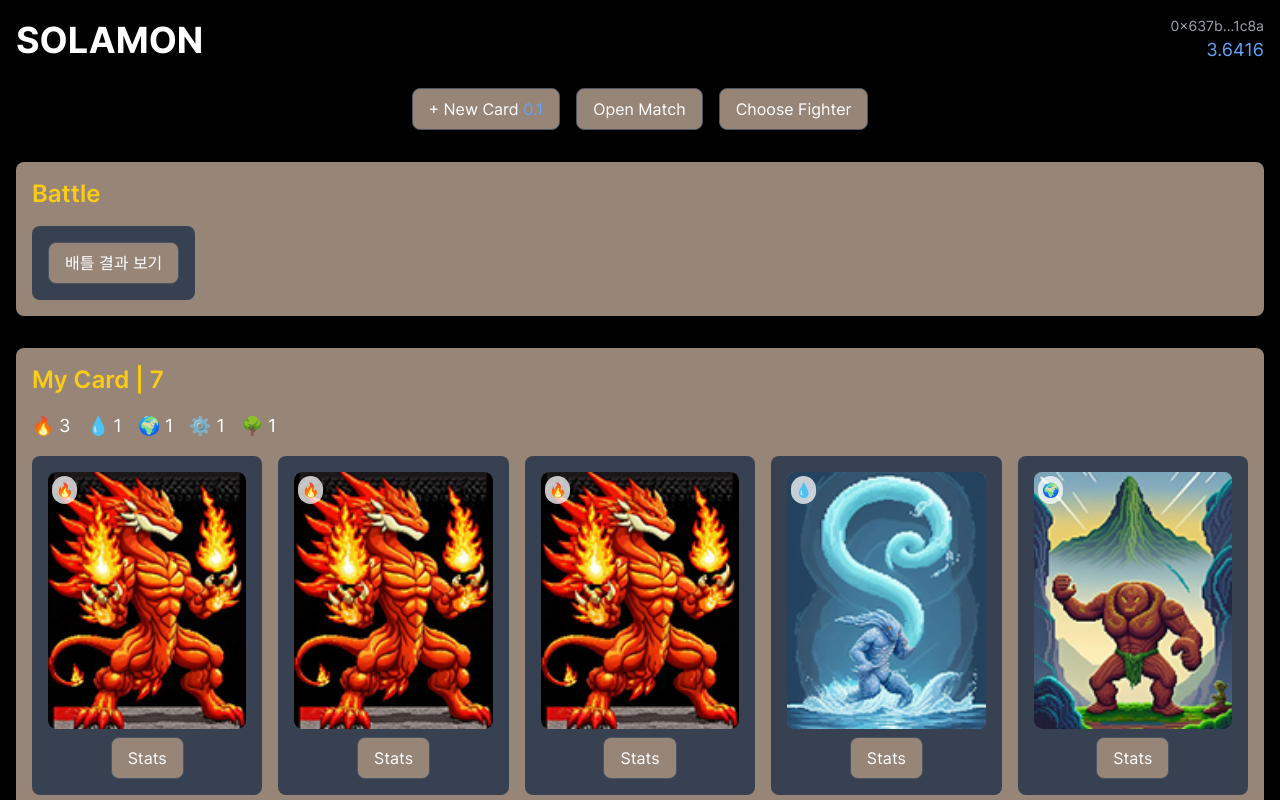
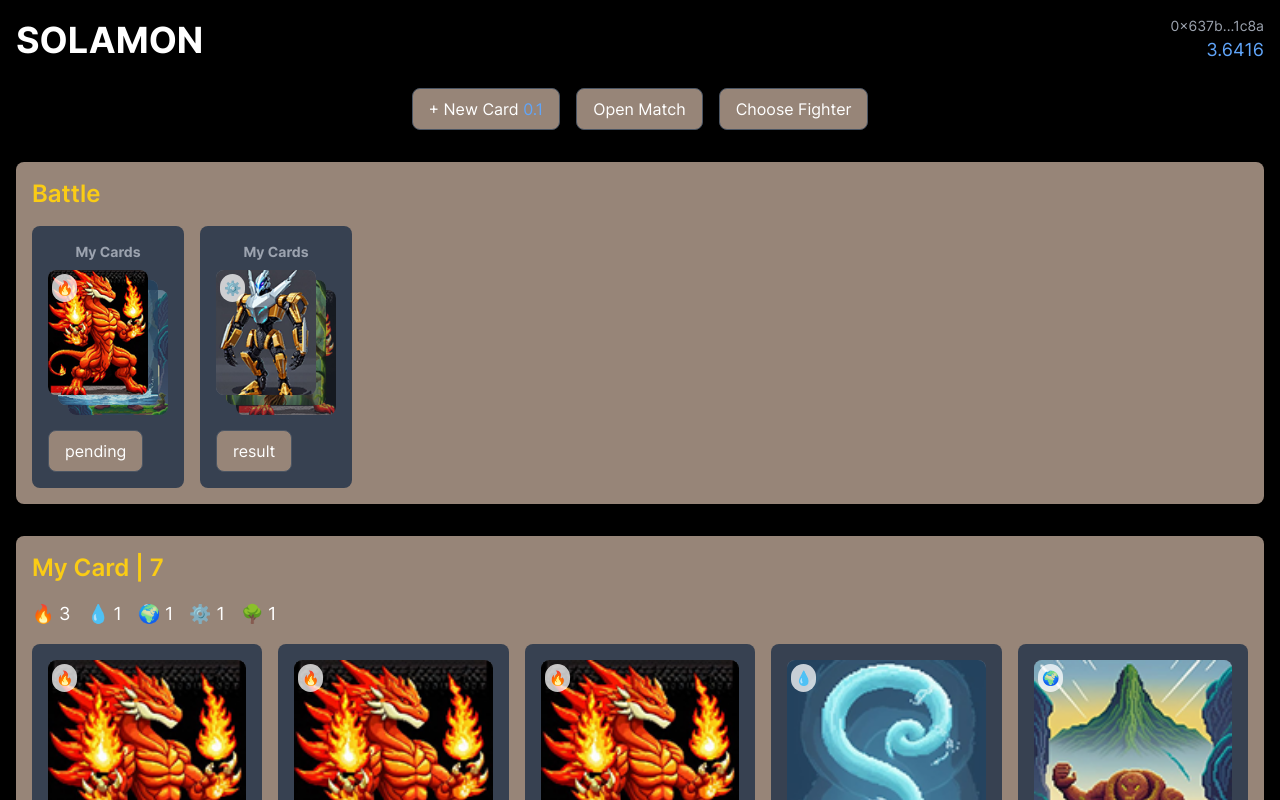
Before and after one commit to team-solamon/solamon, a Next.js app in the folder frontend/: page /home in a window 1280 px wide. Shown: the top 800 px of the page. Built offline with nearby package versions, Linux system fonts and the light colour scheme.

Commit message:
feat: implement CardStack

```diff
--- a/frontend/src/app/home/page.tsx
+++ b/frontend/src/app/home/page.tsx
@@ -2,13 +2,15 @@
 
 import React, { useState } from 'react'
 import Button from '../../components/Button'
-import CardImage from '../../components/CardImage'
+import Card from '../../components/Card'
 
 import dynamic from 'next/dynamic'
 import Modal from '../../components/Modal'
 import { DrawableCards } from '@/game/data/draw'
 import { CardData, CardElement, getElementEmoji } from '@/game/data/card'
 import { useRouter } from 'next/navigation'
+import CardStack from '@/components/CardStack'
+import { BattleStatus } from '@/game/data/battle'
 
 const DrawGame = dynamic(() => import('../draw/components/DrawGame'), {
   ssr: false,
@@ -32,6 +34,30 @@ const myCards: CardData[] = [
   { name: 'EARTH', element: 'EARTH', attack: 4, health: 5 },
   { name: 'METAL', element: 'METAL', attack: 6, health: 2 },
   { name: 'WOOD', element: 'WOOD', attack: 4, health: 4 },
+]
+
+const cardStackData: BattleStatus[] = [
+  {
+    status: 'pending',
+    myCards: [
+      { name: 'FIRE', element: 'FIRE', attack: 5, health: 3 },
+      { name: 'WATER', element: 'WATER', attack: 3, health: 6 },
+      { name: 'EARTH', element: 'EARTH', attack: 4, health: 5 },
+    ],
+  },
+  {
+    status: 'result',
+    myCards: [
+      { name: 'METAL', element: 'METAL', attack: 6, health: 2 },
+      { name: 'WOOD', element: 'WOOD', attack: 4, health: 4 },
+      { name: 'FIRE', element: 'FIRE', attack: 5, health: 3 },
+    ],
+    opponentCards: [
+      { name: 'WATER', element: 'WATER', attack: 3, health: 6 },
+      { name: 'EARTH', element: 'EARTH', attack: 4, health: 5 },
+      { name: 'METAL', element: 'METAL', attack: 6, health: 2 },
+    ],
+  },
 ]
 
 const HomePage = () => {
@@ -104,11 +130,25 @@ const HomePage = () => {
             Battle
           </h2>
           <div className='battle-cards flex gap-4'>
-            <div className='card bg-gray-700 p-4 rounded-lg'>
-              <Button onClick={() => router.push('/game')}>
-                배틀 결과 보기
-              </Button>
-            </div>
+            {cardStackData.map((battle, index) => (
+              <div key={index} className='card bg-gray-700 p-4 rounded-lg'>
+                <div className='flex justify-around'>
+                  <div>
+                    <h4 className='text-center text-sm text-gray-400 mb-2'>
+                      My Cards
+                    </h4>
+                    <CardStack cards={battle.myCards} className='mx-auto' />
+                  </div>
+                </div>
+                {battle.status === 'result' ? (
+                  <Button onClick={() => router.push('/game')}>
+                    {battle.status}
+                  </Button>
+                ) : (
+                  <Button>{battle.status}</Button>
+                )}
+              </div>
+            ))}
           </div>
         </div>
       </section>
@@ -134,7 +174,7 @@ const HomePage = () => {
                 key={index}
                 className='card bg-gray-700 p-4 rounded-lg flex flex-col items-center'
               >
-                <CardImage card={card} className='mx-auto' />
+                <Card card={card} className='mx-auto' />
                 <Button onClick={() => openModal('cardDetails', card)}>
                   Stats
                 </Button>
@@ -183,7 +223,7 @@ const HomePage = () => {
               key={index}
               className='card bg-gray-700 p-2 rounded-lg flex-shrink-0 w-24'
             >
-              <CardImage card={card} className='mx-auto' />
+              <Card card={card} className='mx-auto' />
             </div>
           ))}
         </div>
@@ -199,7 +239,7 @@ const HomePage = () => {
           <div className='card-details text-center'>
             <h3 className='text-2xl font-bold mb-4'>{selectedCard.name}</h3>
             <div className='flex justify-center mb-4'>
-              <CardImage card={selectedCard} />
+              <Card card={selectedCard} />
             </div>
             <p>Element: {selectedCard.element}</p>
             <p>Attack: {selectedCard.attack}</p>
--- a/frontend/src/components/CardImage.tsx
+++ b/frontend/src/components/Card.tsx
@@ -10,7 +10,7 @@ interface CardImageProps {
   className?: string
 }
 
-const CardImage: React.FC<CardImageProps> = ({
+const Card: React.FC<CardImageProps> = ({
   card,
   width = '100%',
   height = 'auto',
@@ -39,4 +39,4 @@ const CardImage: React.FC<CardImageProps> = ({
   )
 }
 
-export default CardImage
+export default Card
--- /dev/null
+++ b/frontend/src/components/CardStack.tsx
@@ -0,0 +1,99 @@
+import React, { useState, useEffect } from 'react'
+import { CardData } from '@/game/data/card'
+import CardImage from './Card'
+
+const TRANSITION_DURATION = 300
+const ANIMATION_TIMEOUT = TRANSITION_DURATION
+
+interface CardStackProps {
+  cards: CardData[]
+  className?: string
+}
+
+const CardStack: React.FC<CardStackProps> = ({ cards, className = '' }) => {
+  const [displayedCards, setDisplayedCards] = useState<
+    { id: number; card: CardData; position: number }[]
+  >([])
+  const [isAnimating, setIsAnimating] = useState(false)
+
+  useEffect(() => {
+    if (cards.length > 0) {
+      setDisplayedCards(
+        cards.slice(0, 3).map((card, idx) => ({
+          id: idx,
+          card,
+          position: idx,
+        }))
+      )
+    }
+  }, [cards])
+
+  const rotateCards = () => {
+    if (isAnimating || cards.length <= 1) return
+
+    setIsAnimating(true)
+
+    const nextCardIndex =
+      (displayedCards[displayedCards.length - 1].id + 1) % cards.length
+
+    setDisplayedCards((currentCards) => {
+      return currentCards.map((cardItem) => {
+        if (cardItem.position === 0) {
+          return { ...cardItem, position: 3 }
+        }
+        return { ...cardItem, position: cardItem.position - 1 }
+      })
+    })
+
+    setTimeout(() => {
+      setDisplayedCards((currentCards) => {
+        const newCards = currentCards.filter((card) => card.position < 3)
+
+        newCards.push({
+          id: nextCardIndex,
+          card: cards[nextCardIndex],
+          position: 2,
+        })
+
+        return newCards
+      })
+
+      setIsAnimating(false)
+    }, ANIMATION_TIMEOUT)
+  }
+
+  return (
+    <div
+      className={`relative w-[120px] h-[160px] ${className} cursor-pointer`}
+      onClick={rotateCards}
+    >
+      {displayedCards.map((item) => {
+        const displayPosition = item.position > 2 ? 2 : item.position
+
+        return (
+          <div
+            key={item.id}
+            className={`absolute top-0 left-0 transition-all duration-${TRANSITION_DURATION} ease-in-out`}
+            style={{
+              transform: `translate(${displayPosition * 10}px, ${
+                displayPosition * 10
+              }px)`,
+              zIndex: 3 - item.position,
+              opacity: item.position === 3 ? 0.4 : 1 - displayPosition * 0.2,
+            }}
+          >
+            <CardImage
+              card={item.card}
+              width='100px'
+              height='auto'
+              maxWidth='100px'
+              maxHeight='140px'
+            />
+          </div>
+        )
+      })}
+    </div>
+  )
+}
+
+export default CardStack
--- /dev/null
+++ b/frontend/src/game/data/battle.ts
@@ -0,0 +1,7 @@
+import { CardData } from './card'
+
+export type BattleStatus = {
+  status: 'pending' | 'result'
+  myCards: CardData[]
+  opponentCards?: CardData[]
+}
```
